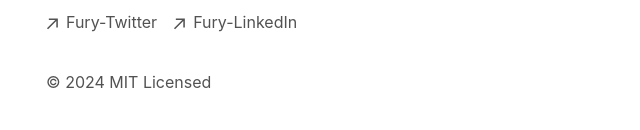
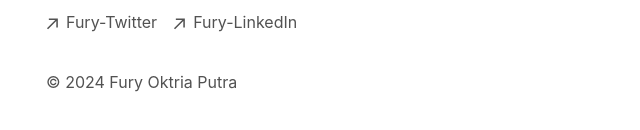
Before and after one commit to furyoktria/fury-web-portfolio, a Next.js app: page / in a window 1280 px wide. Shown: the part 550-680 px from the top of the page, without its empty margins (306-946 px from the left). Built offline with nearby package versions, Linux system fonts and the light colour scheme.

Commit message:
footer changes

```diff
--- a/app/components/footer.tsx
+++ b/app/components/footer.tsx
@@ -43,7 +43,7 @@ export default function Footer() {
         </li>
       </ul>
       <p className="mt-8 text-neutral-600 dark:text-neutral-300">
-        © {new Date().getFullYear()} MIT Licensed
+        © {new Date().getFullYear()} Fury Oktria Putra
       </p>
     </footer>
   )
```
